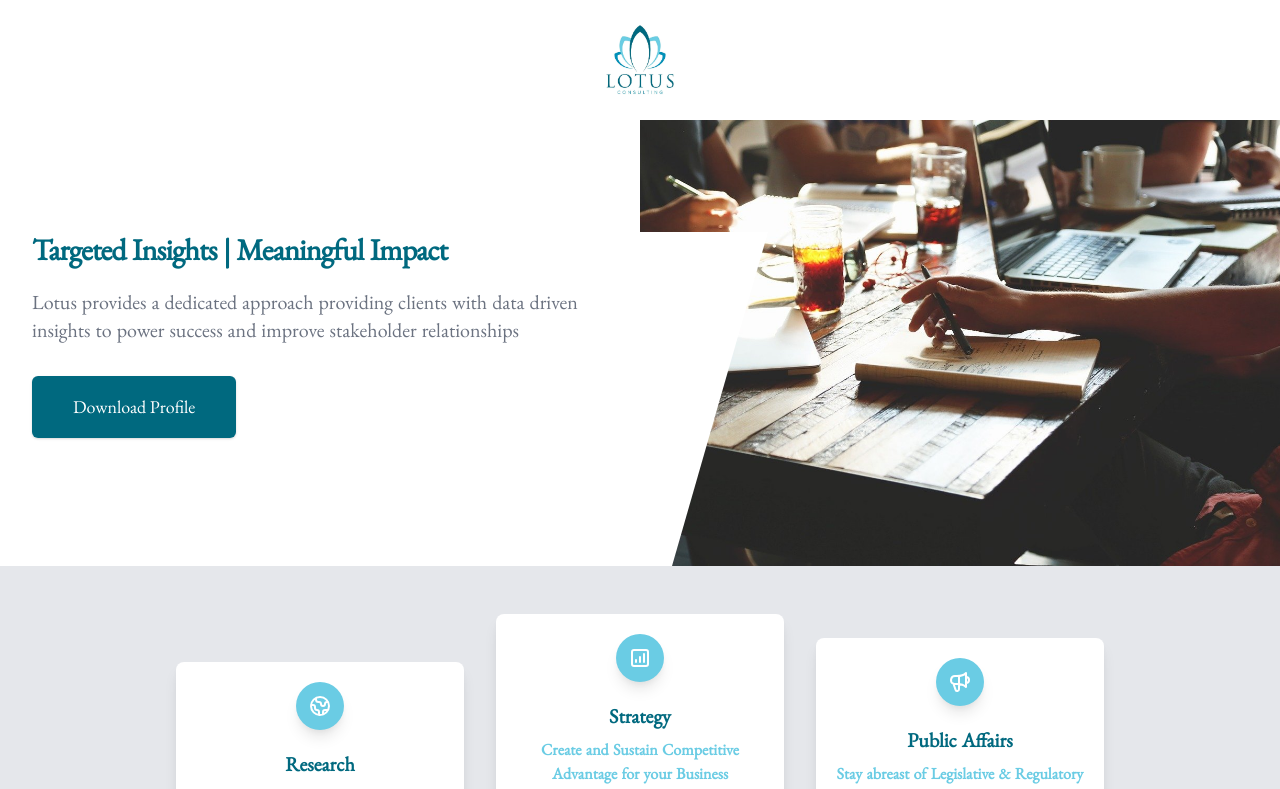
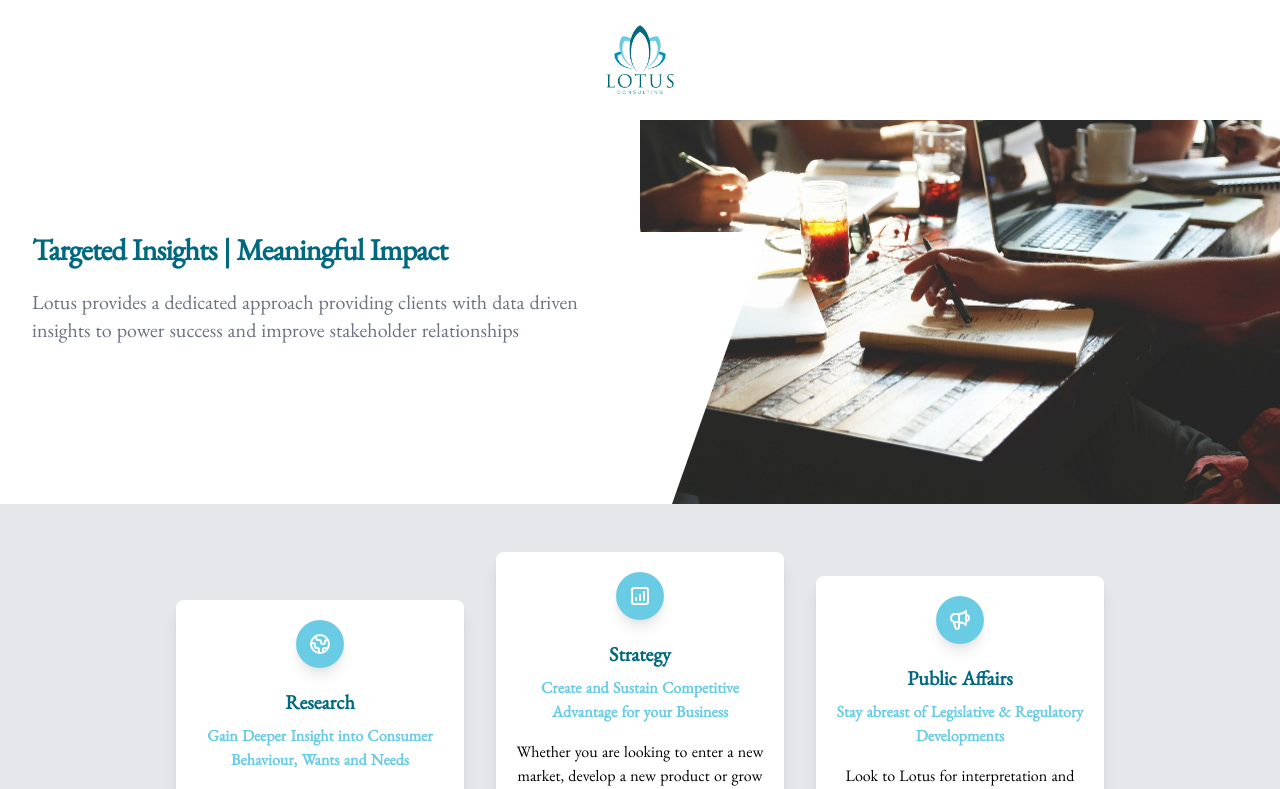
Before and after one commit to ngunyimacharia/lotus-consulting-coming-soon, a Nuxt app: page / in a window 1280 px wide. Shown: the top 789 px of the page. Built offline with nearby package versions, Linux system fonts and the light colour scheme.

Commit message:
Disable download profile button

```diff
--- a/components/Index/Hero.vue
+++ b/components/Index/Hero.vue
@@ -61,7 +61,7 @@
               class="mt-5 sm:mt-8 sm:flex sm:justify-center lg:justify-start"
             >
               <div class="rounded-md shadow">
-                <base-btn>Download Profile </base-btn>
+                <!-- <base-btn>Download Profile </base-btn> -->
               </div>
             </div>
           </div>
```
